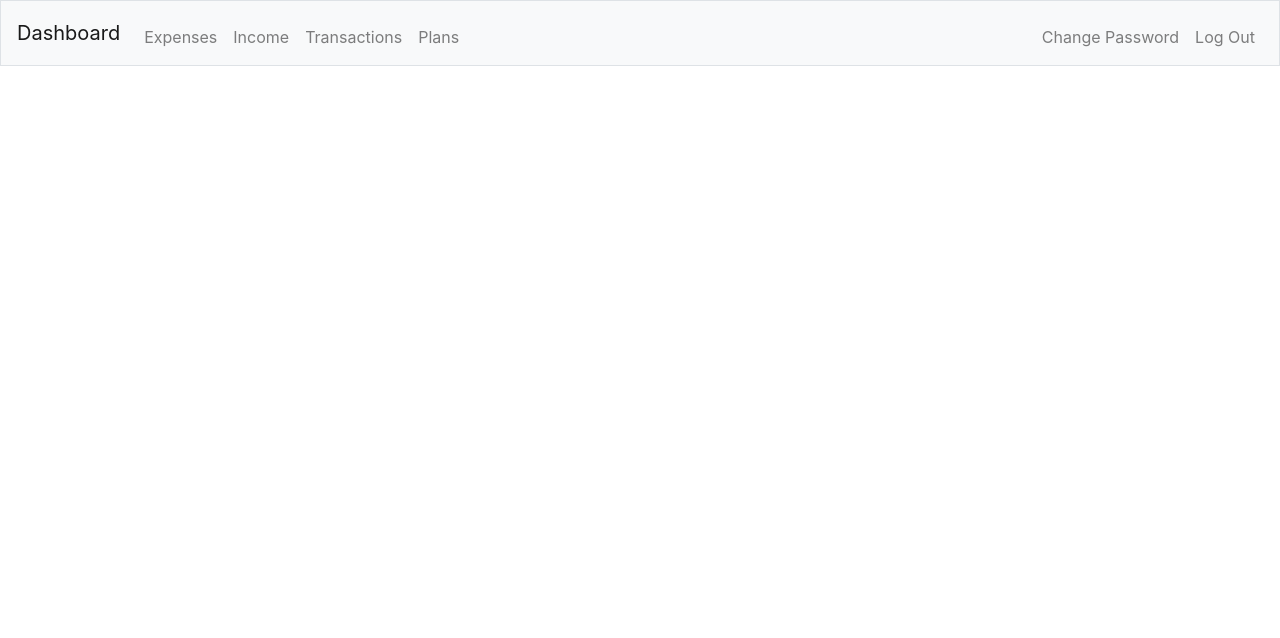
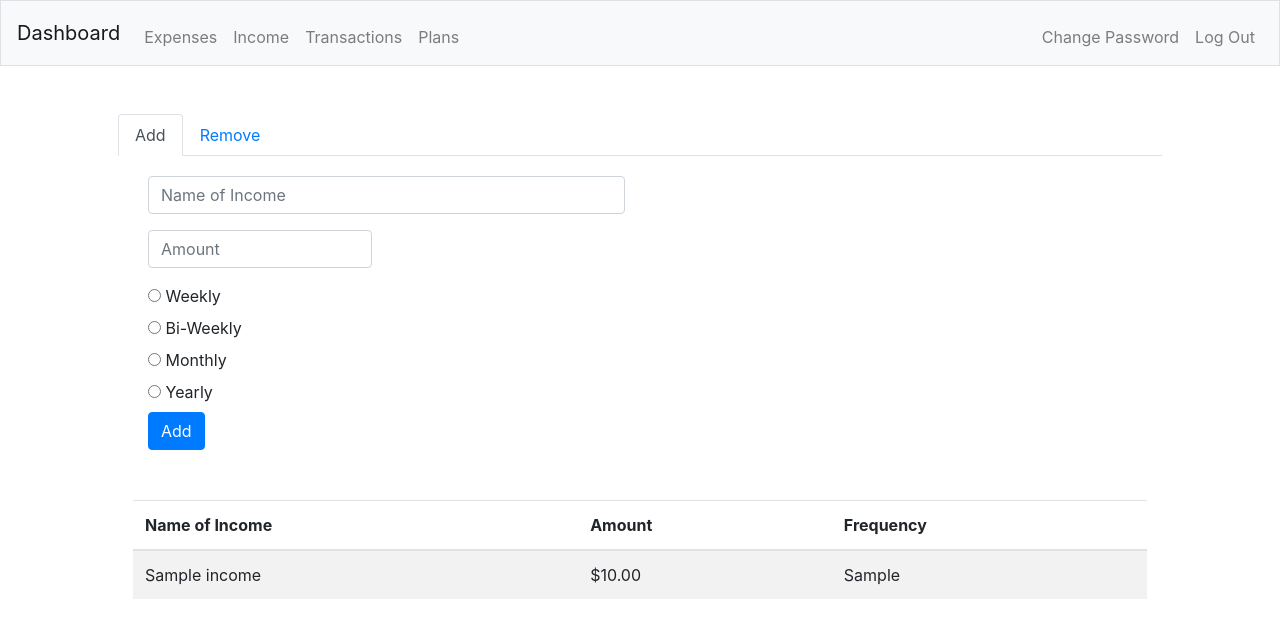
Before and after one commit to theguy404/CS50x-Final-Project, a Flask app: page /income in a window 1280 px wide. Shown: the top 638 px of the page. Run offline with Flask 2, Linux system fonts and the light colour scheme; a user stored in the database is signed in; tables that the repository leaves empty hold one stand-in row (values such as "Sample post"); some libraries are stand-ins or nearby versions.

Commit message:
expenses and income page functions complete

```diff
--- a/application.py
+++ b/application.py
@@ -134,9 +134,62 @@ def expenses():
     """Register expenses to account"""
 
     if request.method == "POST":
-        return TODO
+
+        # check if user added a name to the expense
+        if not request.form.get("name") and not request.form.get("rname"):
+            return render_template("error.html", error="Must give the expense a name.")
+
+        # if true then add to expenses
+        if request.form.get("name"):
+
+            # check if user added an amount to the expense
+            if not request.form.get("amount"):
+                return render_template("error.html", error="Missing amount for the expense.")
+
+            # check if user has chosen a frequency for this expense
+            if not request.form.get("freq"):
+                return render_template("error.html", error="Please choose a frequency for this expense.")
+
+            # check if amount is a valid number
+            test = request.form.get("amount").isdecimal()
+            if not test:
+                return render_template("error.html", error="Expense amount can only be numbers.")
+
+            # check database for expense by this user with the same name
+            test = db.execute("SELECT * FROM expenses WHERE user_id = ? AND name = ?",
+                              int(session.get("user_id")),
+                              request.form.get("name"))
+
+            # if found then do not add to account
+            if len(test) > 0:
+                return render_template("error.html", error="Expense by that name already exists.")
+
+            # insert expense into the database
+            db.execute("INSERT INTO expenses (user_id, name, amount, frequency) VALUES (?, ?, ?, ?)",
+                       int(session.get("user_id")),
+                       request.form.get("name"),
+                       float(request.form.get("amount")),
+                       request.form.get("freq"))
+
+        # if false then remove expense
+        else:
+
+            # remove chosen expense from the database
+            db.execute("DELETE FROM expenses WHERE user_id = ? AND name = ?",
+                       session.get("user_id"),
+                       request.form.get("rname"))
+
+        # query the database for all expenses saves to users account
+        expenseItems = db.execute("SELECT * FROM expenses WHERE user_id = ?", session.get("user_id"))
+
+        return render_template("expenses.html", expenseItems=expenseItems)
     else:
-        return render_template("expenses.html")
+
+        # query the database for all expenses saves to users account
+        expenseItems = db.execute("SELECT * FROM expenses WHERE user_id = ?", session.get("user_id"))
+
+        # load page passing in the expenses to template
+        return render_template("expenses.html", expenseItems=expenseItems)
 
 
 @app.route("/income", methods=["GET", "POST"])
@@ -145,9 +198,62 @@ def income():
     """Register income to account"""
 
     if request.method == "POST":
-        return TODO
+
+        # check if user added a name to the income
+        if not request.form.get("name") and not request.form.get("rname"):
+            return render_template("error.html", error="Must give the income a name.")
+
+        # if true then add to income
+        if request.form.get("name"):
+
+            # check if user added an amount to the income
+            if not request.form.get("amount"):
+                return render_template("error.html", error="Missing amount for the income.")
+
+            # check if user has chosen a frequency for this income
+            if not request.form.get("freq"):
+                return render_template("error.html", error="Please choose a frequency for this income.")
+
+            # check if amount is a valid number
+            test = request.form.get("amount").isdecimal()
+            if not test:
+                return render_template("error.html", error="Income amount can only be numbers.")
+
+            # check database for expense by this user with the same name
+            test = db.execute("SELECT * FROM income WHERE user_id = ? AND name = ?",
+                              int(session.get("user_id")),
+                              request.form.get("name"))
+
+            # if found then do not add to account
+            if len(test) > 0:
+                return render_template("error.html", error="Income by that name already exists.")
+
+            # insert income into the database
+            db.execute("INSERT INTO income (user_id, name, amount, frequency) VALUES (?, ?, ?, ?)",
+                       int(session.get("user_id")),
+                       request.form.get("name"),
+                       float(request.form.get("amount")),
+                       request.form.get("freq"))
+
+        # if false then remove income
+        else:
+
+            # remove chosen income from the database
+            db.execute("DELETE FROM income WHERE user_id = ? AND name = ?",
+                       session.get("user_id"),
+                       request.form.get("rname"))
+
+        # query the database for all income saves to users account
+        incomeItems = db.execute("SELECT * FROM income WHERE user_id = ?", session.get("user_id"))
+
+        return render_template("income.html", incomeItems=incomeItems)
     else:
-        return render_template("income.html")
+
+        # query the database for all income saves to users account
+        incomeItems = db.execute("SELECT * FROM income WHERE user_id = ?", session.get("user_id"))
+
+        # load page passing in the expenses to template
+        return render_template("income.html", incomeItems=incomeItems)
 
 
 @app.route("/transactions", methods=["GET", "POST"])
--- /dev/null
+++ b/static/index.js
@@ -0,0 +1,15 @@
+function add() {
+    document.getElementById("addtab").classList.add("active");
+    document.getElementById("removetab").classList.remove("active");
+
+    document.getElementById("add").style.display = "block";
+    document.getElementById("remove").style.display = "none";
+}
+
+function remove() {
+    document.getElementById("addtab").classList.remove("active");
+    document.getElementById("removetab").classList.add("active");
+
+    document.getElementById("add").style.display = "none";
+    document.getElementById("remove").style.display = "block";
+}
--- a/static/styles.css
+++ b/static/styles.css
@@ -0,0 +1,15 @@
+.income-table {
+    margin-top: 50px;
+}
+
+.expense-table {
+    margin-top: 50px;
+}
+
+.tabs {
+    margin-bottom: 20px;
+}
+
+#remove {
+    display: none;
+}
--- a/templates/income.html
+++ b/templates/income.html
@@ -5,5 +5,76 @@
 {% endblock %}
 
 {% block main %}
+    <div class="tabs">
+        <ul class="nav nav-tabs">
+          <li class="nav-item">
+            <a class="nav-link active" href="#" id="addtab" onclick=add()>Add</a>
+          </li>
+          <li class="nav-item">
+            <a class="nav-link" href="#" id="removetab" onclick=remove()>Remove</a>
+          </li>
+        </ul>
+    </div>
 
+    <div class="container" id="add">
+        <form action="/income" method="POST">
+            <div class="form-group col-6">
+                <input type="text" placeholder="Name of Income" name="name" class="form-control" autocomplete="off">
+            </div>
+            <div class="form-group col-3">
+                <input type="text" placeholder="Amount" name="amount" class="form-control"  autocomplete="off">
+            </div>
+            <div class="form-group col-12">
+                <input type="radio" name="freq" value="Weekly" id="weekly">
+                <label for="weekly">Weekly</label>
+                <br>
+                <input type="radio" name="freq" value="Bi-Weekly" id="biweekly">
+                <label for="biweekly">Bi-Weekly</label>
+                <br>
+                <input type="radio" name="freq" value="Monthly" id="monthly">
+                <label for="monthly">Monthly</label>
+                <br>
+                <input type="radio" name="freq" value="Yearly" id="yearly">
+                <label for="yearly">Yearly</label>
+                <br>
+                <input type="submit" value="Add" class="btn btn-primary">
+            </div>
+        </form>
+    </div>
+
+    <div class="container" id="remove">
+        <form action="/income" method="POST">
+            <div class="form-group col-6">
+                <select class="form-control" name="rname">
+                    <option selected disabled>Income</option>
+                    {% for item in incomeItems %}
+                        <option value="{{ item.name }}">{{ item.name }}</option>
+                    {% endfor %}
+                </select>
+                <br>
+                <input type="submit" value="Remove" class="btn btn-primary">
+            </div>
+        </form>
+    </div>
+
+    <div class="container income-table">
+        <table class="table table-striped">
+            <thead>
+                <tr>
+                    <th scope="col">Name of Income</th>
+                    <th scope="col">Amount</th>
+                    <th scope="col">Frequency</th>
+                </tr>
+            </thead>
+            <tbody>
+                {% for item in incomeItems %}
+                    <tr>
+                        <td>{{ item.name }}</td>
+                        <td>${{'%0.2f' % item.amount }}</td>
+                        <td>{{ item.frequency }}</td>
+                    </tr>
+                {% endfor %}
+            </tbody>
+        </table>
+    </div>
 {% endblock %}
--- a/templates/layout.html
+++ b/templates/layout.html
@@ -12,7 +12,7 @@
         <link href="https://maxcdn.bootstrapcdn.com/bootstrap/4.1.3/css/bootstrap.min.css" rel="stylesheet">
 
         <link href="/static/styles.css" rel="stylesheet">
-
+        <script src="/static/index.js"></script>
         <script src="https://code.jquery.com/jquery-3.3.1.min.js"></script>
         <script src="https://cdnjs.cloudflare.com/ajax/libs/popper.js/1.14.3/umd/popper.min.js"></script>
         <script src="https://maxcdn.bootstrapcdn.com/bootstrap/4.1.3/js/bootstrap.min.js"></script>
@@ -60,7 +60,6 @@
         <main class="container p-5">
             {% block main %}{% endblock %}
         </main>
-
     </body>
 
 </html>
```
Also changed, not shown: templates/expenses.html (+58 -7 lines), README.md, main.db.
